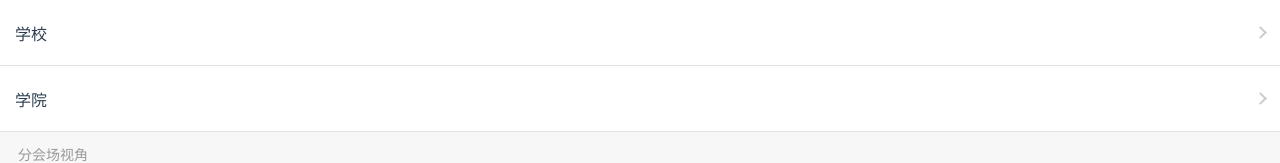
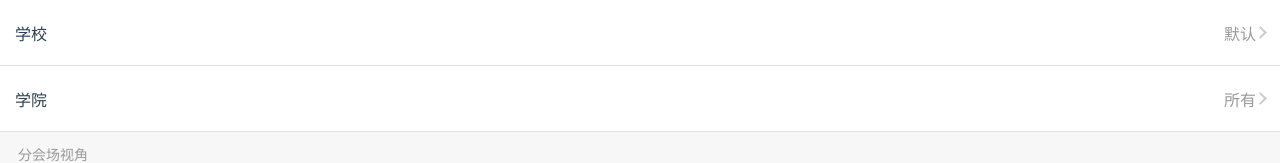
Before and after one commit to shaoqianheng/count, a Vue app: page / in a window 1280 px wide. Shown: the top 163 px of the page. Built offline with nearby package versions, Linux system fonts and the light colour scheme; what mint-ui would draw is missing.

Commit message:
修改样式

```diff
--- a/src/page/home.vue
+++ b/src/page/home.vue
@@ -4,14 +4,14 @@
       <div class="search-item-container">
         <label>学校</label>
         <div class="right-container" @click="toggleActionSheet('school')">
-          <div class="search-name">{{selectSchName}}</div>
+          <div class="search-name">{{selectSchName || '默认'}}</div>
           <div class="right-arrow"></div>
         </div>
       </div>
       <div class="search-item-container">
         <label>学院</label>
         <div class="right-container" @click="toggleActionSheet('academy')">
-          <div class="search-name">{{selectAcademyName}}</div>
+          <div class="search-name">{{selectAcademyName || '所有'}}</div>
           <div class="right-arrow"></div>
         </div>
       </div>
@@ -263,6 +263,7 @@
             border-top: 2px solid #CCCCCCFF;
             border-right: 2px solid #CCCCCCFF;
             transform: rotate(45deg);
+            -webkit-transform: rotate(45deg);
           }
         }
       }
```
Also changed, not shown: 10 other files (tests, documents, lock files or other folders).
